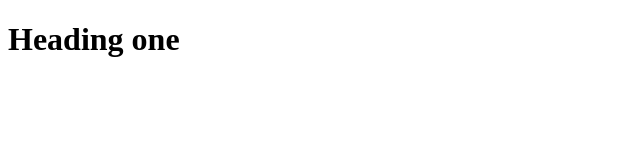
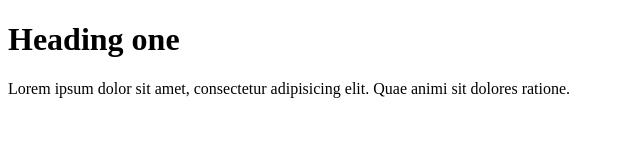
Before and after one commit to anumtaalam-aptech/16-Nov, a plain HTML site: page index.html in a window 1280 px wide. Shown: the whole page, without its empty margins (0-640 px from the left). Drawn offline with Linux system fonts and the light colour scheme.

Commit message:
adding para tag

```diff
--- a/index.html
+++ b/index.html
@@ -7,5 +7,6 @@
 </head>
 <body>
     <h1>Heading one</h1>
+    <p>Lorem ipsum dolor sit amet, consectetur adipisicing elit. Quae animi sit dolores ratione.</p>
 </body>
 </html>
```
